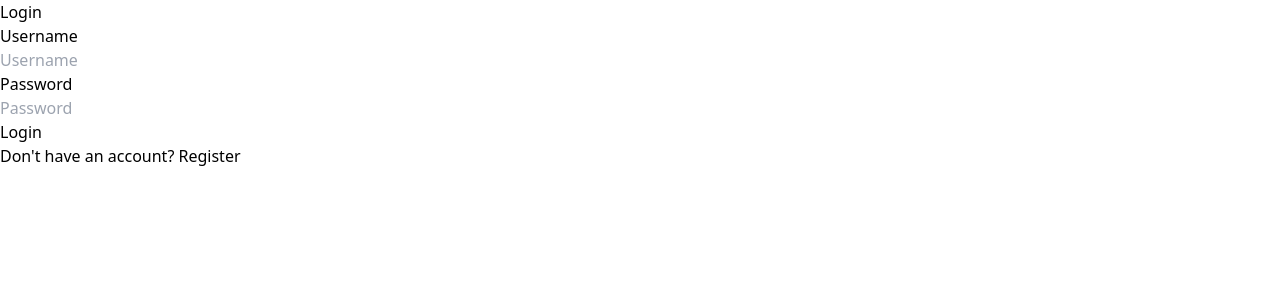
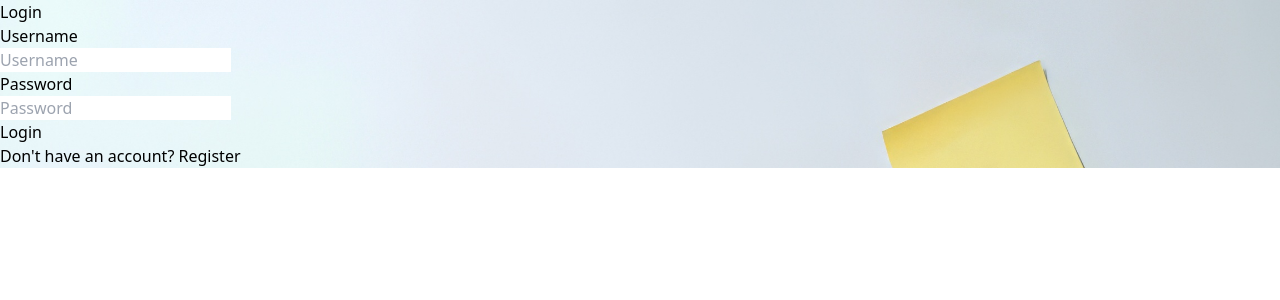
Before and after one commit to P4lm4/spisaq-frontend, a React (Vite) app: page /auth in a window 1280 px wide. Shown: the top 300 px of the page. Built offline with nearby package versions, Linux system fonts and the light colour scheme; no server answers.

Commit message:
changed sideBar onBlur, changed background, cleanCode

```diff
--- a/src/_auth/AuthLayout.jsx
+++ b/src/_auth/AuthLayout.jsx
@@ -3,8 +3,8 @@ import { Outlet } from 'react-router-dom'
 
 function AuthLayout() {
   return (
-  <div className="">
-      <section className="h-dvh bg-yellow-200 overflow-y-auto">
+  <div className='main-background'>
+      <section className="h-dvh overflow-y-auto">
         <Outlet />
       </section>
   </div>
--- a/src/_root/RootLayout.jsx
+++ b/src/_root/RootLayout.jsx
@@ -4,7 +4,7 @@ import Nav from './components/Nav'
 
 function RootLayout() {
   return (
-    <div className="h-full bg-yellow-200 overflow-y-auto">
+    <div className="h-full main-background overflow-y-auto">
       <Nav />
       <section>
         <Outlet />
--- a/src/_root/components/BurgerMenu.jsx
+++ b/src/_root/components/BurgerMenu.jsx
@@ -1,4 +1,4 @@
-import React, { useState , useContext} from "react";
+import React, { useState , useContext, useRef, useEffect} from "react";
 import { Link } from 'react-router-dom'
 import UserContext from "../../UserContext";
 
@@ -6,6 +6,13 @@ function BurgerMenu() {
 
     let [open, setOpen] = useState(false);
     const { user } = useContext(UserContext);
+    const sideBar = useRef();
+
+    useEffect(() => {
+        if(open) {
+            sideBar.current.focus();
+        }
+    }, [open])
 
 
     return(
@@ -16,7 +23,7 @@ function BurgerMenu() {
                 <div className="flex scroll-smooth" >
                     {open && (
 
-                        <ul className="text-base fixed flex flex-col items-start p-6 l-0 h-screen w-80 text-white bg-black">
+                        <ul ref={sideBar} tabIndex={1} onBlur={() => setOpen(!open)} className="text-base fixed flex flex-col items-start p-6 l-0 h-screen w-80 text-white bg-gray-950 opacity-95">
                             <Link className="py-1 pr-2 mb-2 hover:p-1 hover:bg-yellow-600 hover:rounded-md active:bg-yellow-500 border-b-amber-400 border-b-2 w-full gap-2 flex items-center" onClick={() => setOpen(!open)}  to="/">
                                 <ion-icon name="copy-outline"></ion-icon>
                                 <span>Home</span>
--- a/src/_root/components/CardNote.jsx
+++ b/src/_root/components/CardNote.jsx
@@ -19,7 +19,7 @@ function CardNote(props) {
 
     return(
 
-            <div className="flex flex-col items-center justify-center m-1 w-60 h-80 rounded-xl text-white shadow p-3 bg-black opacity-90 hover:">
+            <div className="flex flex-col items-center justify-center m-1 w-60 h-80 rounded-xl text-white shadow p-3 bg-black opacity-90 hover:bg-stone-800">
                 <div className="basis-1/4 flex items-center justify-center w-full gap-2">
                     <div className="basis-11/12 flex items-center justify-center ">
                         <p className="border-b-2 border-yellow-400 px-9">{props.list.title}</p>
--- a/src/_root/pages/Content.jsx
+++ b/src/_root/pages/Content.jsx
@@ -10,7 +10,7 @@ function Content() {
   const [newTask, setNewTask] = useState('');
   const [color, setColor] = useState("#ff00ff");
   const { id } = useParams();
-  const { user, setUser, lists, refreshLists } = useContext(UserContext);
+  const { lists, refreshLists } = useContext(UserContext);
 
   const openList = lists?.find(list=>  list.id.toString() === id)
 
@@ -75,7 +75,7 @@ function Content() {
 }
 
   return (
-    <div className='flex h-dvh items-center justify-center pt-20 bg-yellow-200'>
+    <div className='flex h-dvh items-center justify-center pt-20'>
       <div className="flex min-w-12 flex-col items-center justify-between  p-10 rounded-xl bg-black">
         <div className='basis-1/3 min-w-12 flex flex-col items-center justify-center'>
           <div className='text-white text-xl border-b-2 border-yellow-400 w-full text-center py-2'>
@@ -84,7 +84,9 @@ function Content() {
           <div className='py-1 flex my-4 items-center'>
             <input className='h-8 m-1 text-black p-1 opacity-90 mt-1 block w-full px-3 py-2 bg-white border border-slate-300 rounded-sm text-sm shadow-sm placeholder-slate-400
             focus:outline-none focus:border-yellow-400 focus:ring-1 focus:ring-yellow-400' type="text" placeholder="Enter a task..." value={newTask} onChange={handleInputChange} />
-            <button className="bg-green-700 hover:scale-110 duration-200 transform text-white rounded-sm m-2 px-2 pt-1 font-bold text-xl" onClick={addTask}><ion-icon name="add-circle-outline"></ion-icon></button>
+            <button className="bg-green-700 hover:scale-110 duration-200 transform text-white rounded-sm m-2 px-2 pt-1 font-bold text-xl" onClick={addTask}>
+              <ion-icon name="add-circle-outline"></ion-icon>
+            </button>
           </div>
         </div>
         <div className='basis-2/3'>
@@ -98,13 +100,18 @@ function Content() {
                   <EditableLabel text={item.text} completed={item.completed}  onEditDone={(newTitle)=> updateItemTitle(item, newTitle)}/>
                 </div>
                 <div className='px-2 flex '>
-                  <button className='bg-red-700 hover:scale-110 duration-200 text-white rounded-sm m-1 px-2 pt-1 font-bold' onClick={() => deleteTask(item.id)}><ion-icon name="trash-outline"></ion-icon></button>
-                  <button className='bg-blue-700 hover:scale-110 duration-200 text-white rounded-sm m-1 px-2 pt-1 font-bold' onClick={() => moveTaskUp(item)}><ion-icon name="chevron-up-outline">
-                  </ion-icon></button>
-                  <button  className='bg-blue-700 hover:scale-110 duration-200 text-white rounded-sm m-1 px-2 pt-1 font-bold flex items-center' onClick={() => moveTaskDown(item)}><ion-icon name="chevron-down-outline">
-                  </ion-icon></button>
+                  <button className='bg-red-700 hover:scale-110 duration-200 text-white rounded-sm m-1 px-2 pt-1 font-bold' onClick={() => deleteTask(item.id)}>
+                    <ion-icon name="trash-outline"></ion-icon>
+                  </button>
+                  <button className='bg-blue-700 hover:scale-110 duration-200 text-white rounded-sm m-1 px-2 pt-1 font-bold' onClick={() => moveTaskUp(item)}>
+                    <ion-icon name="chevron-up-outline"></ion-icon>
+                  </button>
+                  <button  className='bg-blue-700 hover:scale-110 duration-200 text-white rounded-sm m-1 px-2 pt-1 font-bold flex items-center' onClick={() => moveTaskDown(item)}>
+                    <ion-icon name="chevron-down-outline"></ion-icon>
+                  </button>
                 </div>
-              </li>)}
+              </li>)
+            }
           </ol>
         </div>
       </div>
--- a/src/_root/pages/Home.jsx
+++ b/src/_root/pages/Home.jsx
@@ -19,13 +19,12 @@ function Home() {
     }
 
     return(
-        <div className="flex flex-wrap items-center justify-around p-16 h-dvh bg-yellow-200  overflow-y-auto">
-
-                <button onClick={createList} className="flex items-center justify-center w-60 h-80 rounded-xl text-3xl text-white shadow p-5 m4 bg-black cursor-pointer">
-                    <ion-icon name="add-outline"></ion-icon>
-                </button>
-            {filteredList?.map((list, index) => <CardNote key={list.id} list={list} />)}
-        </div>
+    <div className="flex flex-wrap items-center justify-around p-16 h-dvh  overflow-y-auto">
+        <button onClick={createList} className="flex items-center justify-center w-60 h-80 rounded-xl text-3xl text-white shadow p-5 m4 bg-black cursor-pointer hover:bg-stone-800">
+            <ion-icon name="add-outline"></ion-icon>
+        </button>
+        {filteredList?.map((list, index) => <CardNote key={list.id} list={list} />)}
+    </div>
     )
 }
 
--- a/src/index.css
+++ b/src/index.css
@@ -1,3 +1,11 @@
 @tailwind base;
 @tailwind components;
 @tailwind utilities;
+
+.main-background {
+  background-image: url("../images/background.jpeg");
+  background-size: cover;
+  background-position: center;
+  background-repeat: no-repeat;
+  background-attachment: fixed;
+}
```
Also changed, not shown: images/background.jpeg (added). Lines whose indentation alone changed are shown as unchanged.
